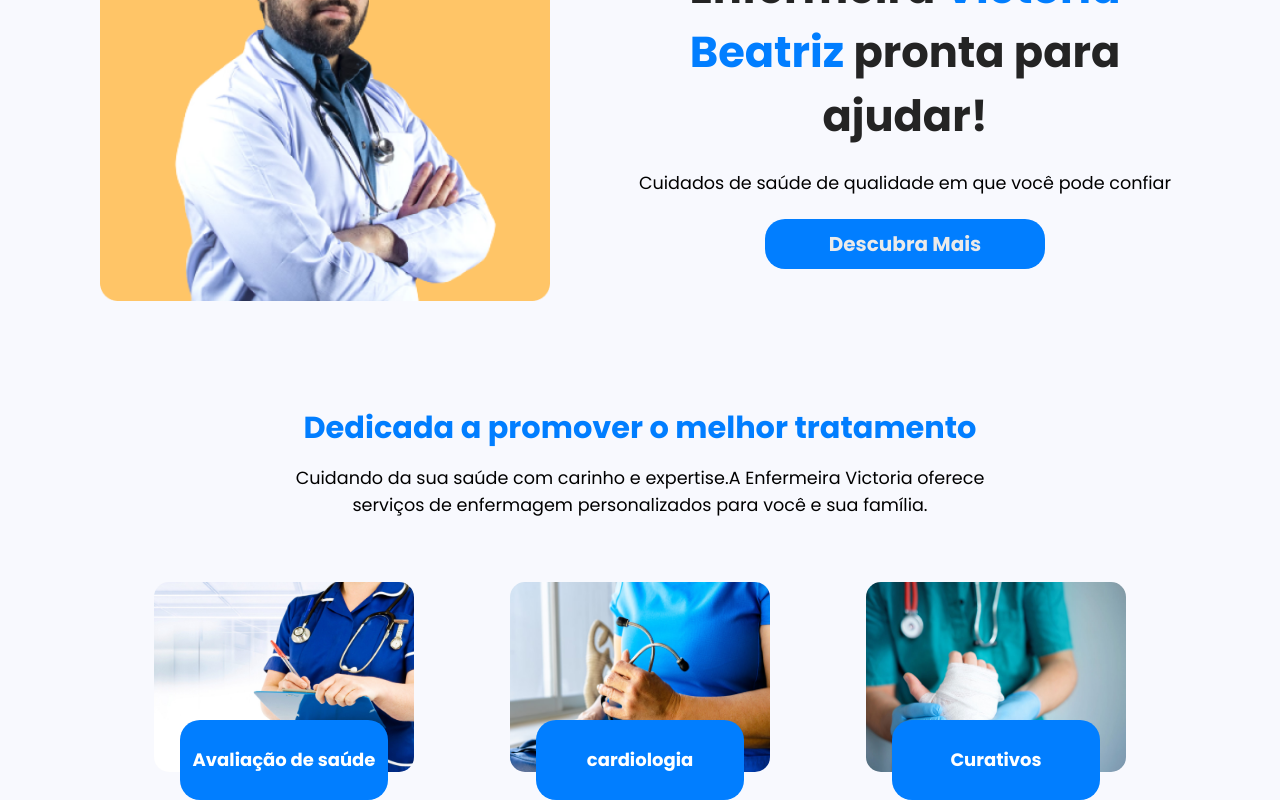
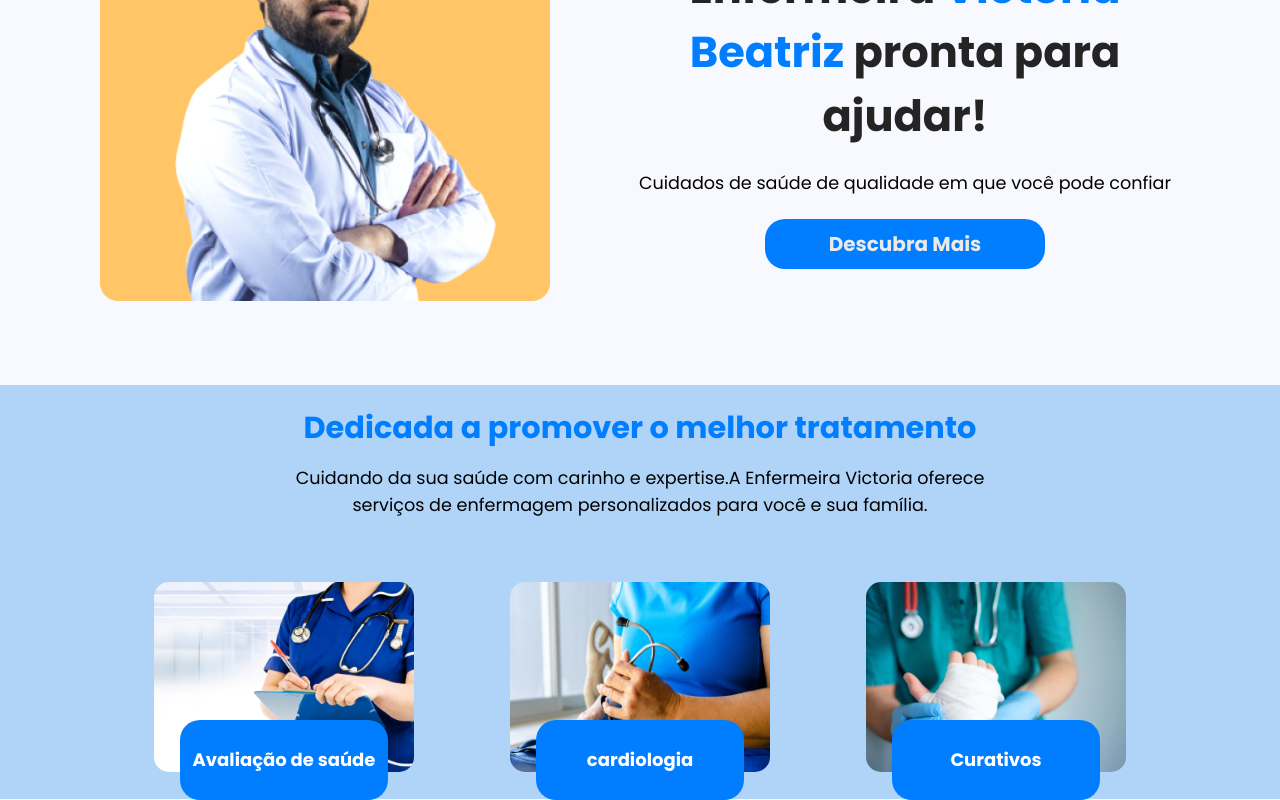
Before and after one commit to Darlan0307/LandingPage-nurse, a React (Vite) app: page / in a window 1280 px wide. Shown: the part 292-1092 px from the top of the page. Built offline with nearby package versions, Linux system fonts and the light colour scheme.

Commit message:
:lipstick: adicionando um novo background na secão de serviços

```diff
--- a/src/components/Dedicated/styles.scss
+++ b/src/components/Dedicated/styles.scss
@@ -4,6 +4,7 @@
   display: flex;
   flex-direction: column;
   gap: 2em;
+  background-color: #afd4f8;
 
   @media (min-width:700px){
     margin-top: 4em;
```
